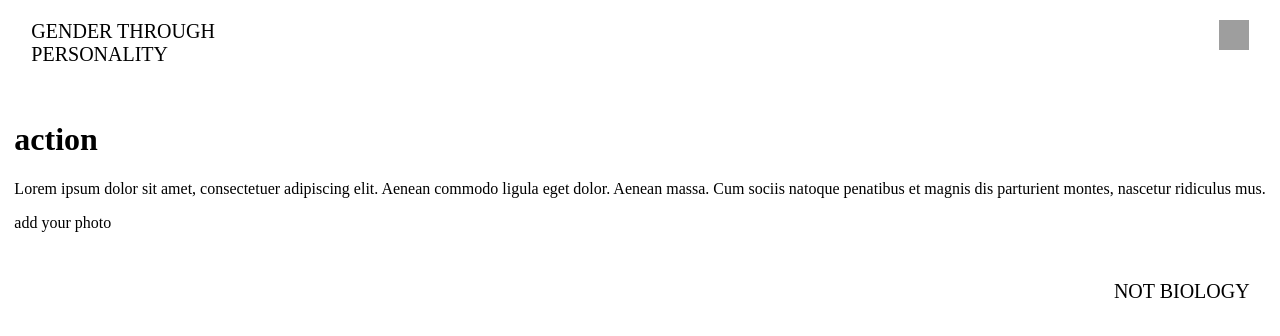
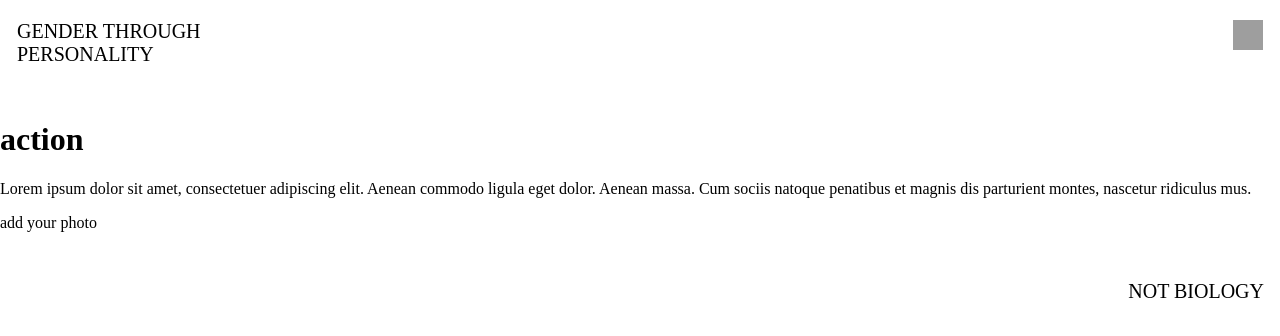
Before and after one commit to JulianBlohm/pnb, a Next.js app: page /action in a window 1280 px wide. Shown: the top 336 px of the page. Built offline with nearby package versions, Linux system fonts and the light colour scheme; grey boxes are pictures that could not be loaded.

Commit message:
Clean up

```diff
--- a/styles/globals.css
+++ b/styles/globals.css
@@ -3,8 +3,6 @@ body {
     padding: 0;
     margin: 0;
     font-family: 'Akzidenz';
-    display: flex;
-    justify-content: center;
 }
 
 a {
@@ -35,7 +33,3 @@ footer {
     align-items: flex-end;
     padding: 48px 16px 24px 16px;
 }
-
-.container {
-    max-width: 750px;
-}
```
